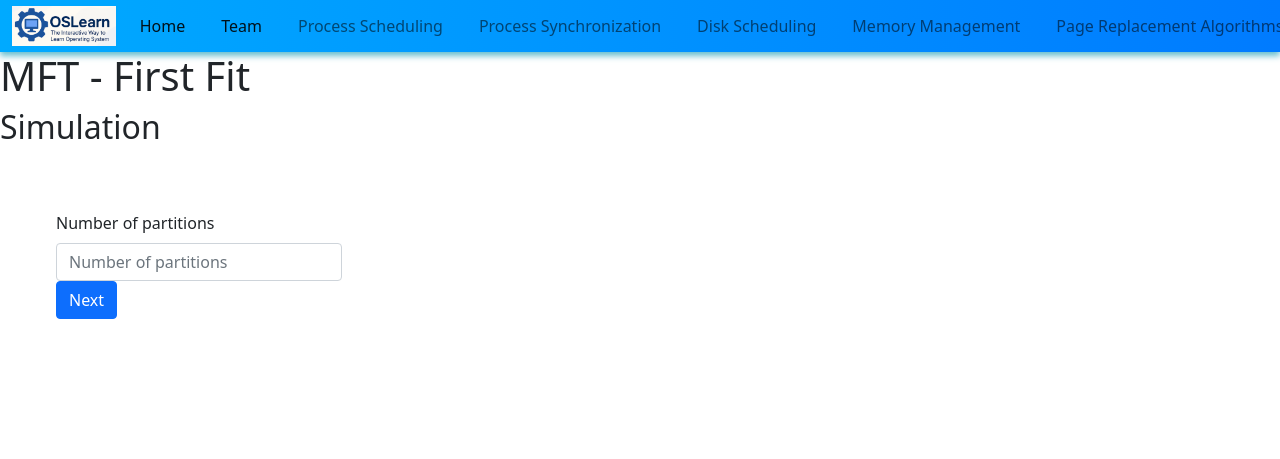
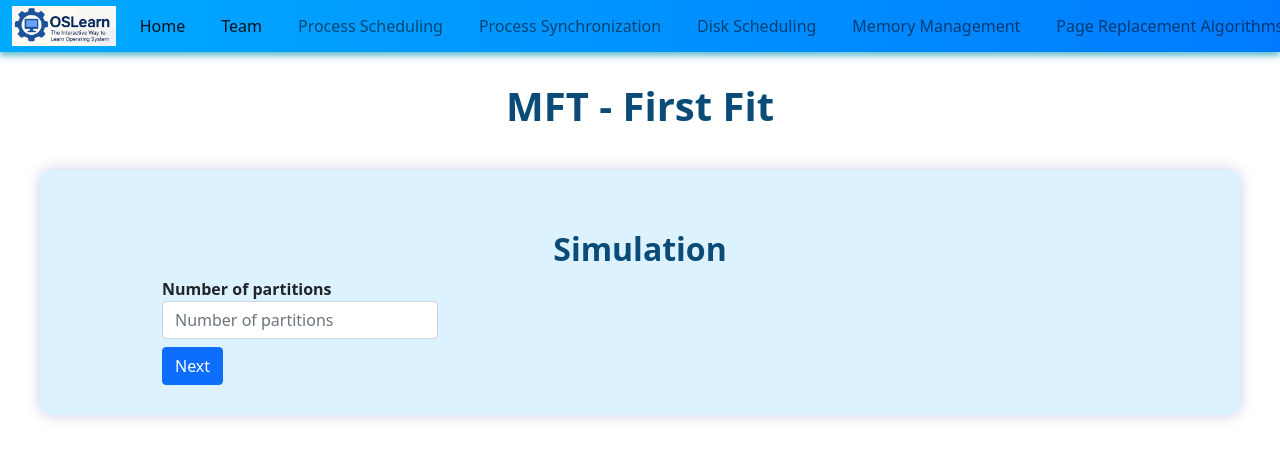
Before and after one commit to VarshiniAdurti28/OSLearn, a Flask app: page /memory-allocation/mft/first-fit in a window 1280 px wide; the page is wider, and only the part inside the window is pictured. Shown: the top 459 px of that part. Run offline with Flask 2, Linux system fonts and the light colour scheme.

Commit message:
Update first_fit.html

```diff
--- a/app/templates/memory_allocation/mft/first_fit.html
+++ b/app/templates/memory_allocation/mft/first_fit.html
@@ -1,5 +1,92 @@
-{% extends 'memory_allocation/mft/mft_base.html' %}
+{% extends 'base.html' %}
 
-{% block algo_link %}
-  <script src="/static/js/memory_allocation/mft/first_fit.js"></script>
+{% block link %}
+<script src="/static/js/memory_allocation/mft/first_fit.js"></script>
 {% endblock %}
+
+{% block title %}
+MFT - First Fit
+{% endblock %}
+
+{% block style %}
+<style>
+    table {
+        font-family: Arial, sans-serif;
+        border-collapse: collapse;
+        width: 100%;
+    }
+
+    td, th {
+        border: 1px solid #dddddd;
+        text-align: left;
+        padding: 8px;
+    }
+
+    tr:nth-child(even) {
+        background-color: #dddddd;
+    }
+
+    h1, h2 {
+        text-align: center;
+        font-weight: 700;
+        margin-top: 30px;
+        color: #0a4b78;
+    }
+
+    section {
+        margin: 40px auto;
+        max-width: 1200px;
+        padding: 30px;
+        background-color: rgba(144, 213, 255, 0.3);
+        border-radius: 12px;
+        box-shadow: 0 0 15px rgba(0, 0, 139, 0.2);
+    }
+
+    .form-group label {
+        font-weight: 600;
+    }
+
+    .row {
+        display: flex;
+        flex-wrap: wrap;
+        gap: 40px;
+        justify-content: center;
+    }
+
+    .col-md-3 {
+        min-width: 300px;
+    }
+
+    #canvas {
+        margin-top: 30px;
+    }
+</style>
+{% endblock %}
+
+{% block body %}
+<h1>MFT - First Fit</h1>
+
+<section>
+    <h2>Simulation</h2>
+    <div class="row">
+        <div class="col-md-3">
+            <div class="form-group">
+                <label>Number of partitions</label>
+                <input type="text" class="form-control" id="num-parts" placeholder="Number of partitions">
+                <button type="submit" class="btn btn-primary mt-2" id="num-parts-btn">Next</button>
+            </div>
+            <div id="parts-size-form"></div>
+        </div>
+
+        <div class="col-md-3">
+            <div id="add-rem-pro-btns"></div>
+            <div id="add-rem-pro"></div>
+            <div id="canvas"></div>
+        </div>
+
+        <div class="col-md-3">
+            <div id="input-q-table"></div>
+        </div>
+    </div>
+</section>
+{% endblock %}
```
